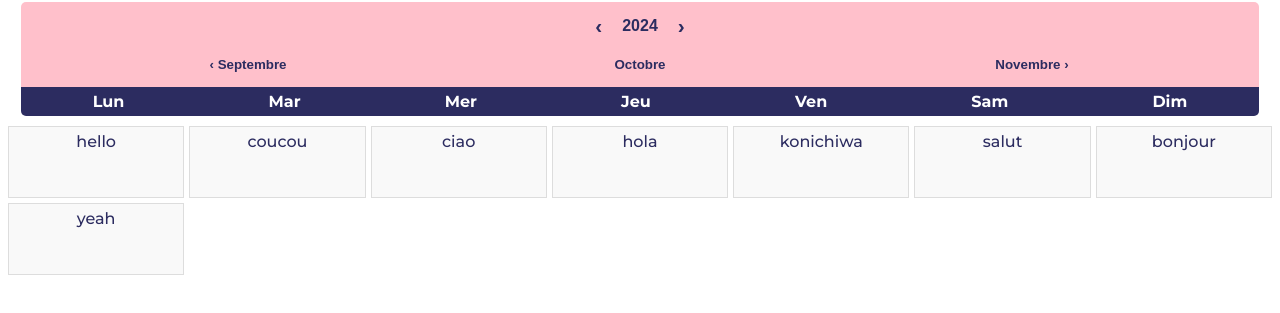
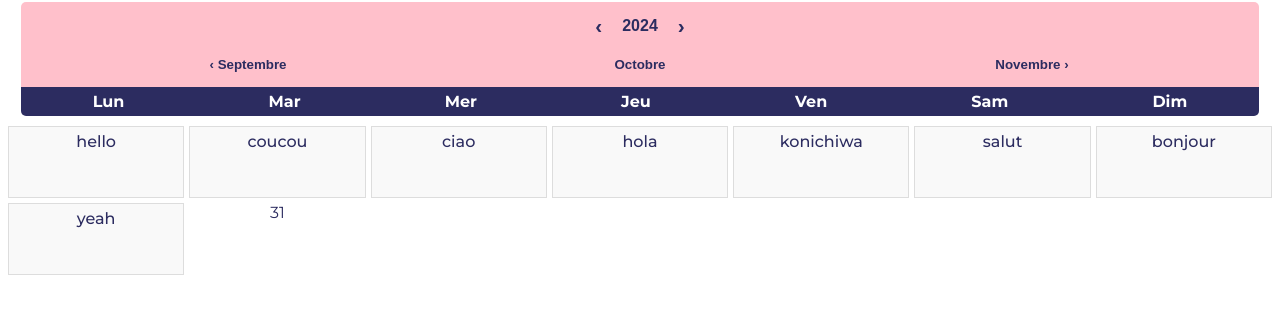
Before and after one commit to Marine-Dlf/planning-app-project, a React (Create React App) app in the folder planning-app-project/: page /planning in a window 1280 px wide. Shown: the part 205-518 px from the top of the page. Built offline with nearby package versions, Linux system fonts and the light colour scheme.

Commit message:
Création de la fonction permettant d'obtenir le nombre de jours dans un mois

```diff
--- a/planning-app-project/src/components/Calendar.jsx
+++ b/planning-app-project/src/components/Calendar.jsx
@@ -26,7 +26,12 @@ function Calendar() {
         setCurrentYear = {setCurrentYear}
       />
       <WeekDays />
-      <Grid />
+      <Grid
+        currentMonth = {currentMonth}
+        setCurrentMonth = {setCurrentMonth}
+        currentYear = {currentYear}
+        setCurrentYear = {setCurrentYear}
+      />
     </div>
   )
 }
--- a/planning-app-project/src/components/Grid.jsx
+++ b/planning-app-project/src/components/Grid.jsx
@@ -4,11 +4,12 @@ import '../styles/components/grid.scss'
 const grid = ['hello', 'coucou', 'ciao', 'hola', 'konichiwa', 'salut', 'bonjour', 'yeah']
 
 
-function Grid() {
+function Grid({ currentMonth, setCurrentMonth, currentYear, setCurrentYear }) {
 
   return (
     <div className='grid'>
       {browseGrid()}
+      {getDaysInMonth(currentMonth, currentYear)}
     </div>
   )
 }
@@ -18,5 +19,10 @@ const browseGrid = () => {
   return grid.map((day, index) => <div key={index} className='day'>{day}</div>)
 }
 
+// Nombre de jour par mois
+const getDaysInMonth = (year, month) => {
+  return new Date(year, month, 0).getDate()
+}
+
 
 export default Grid
```
